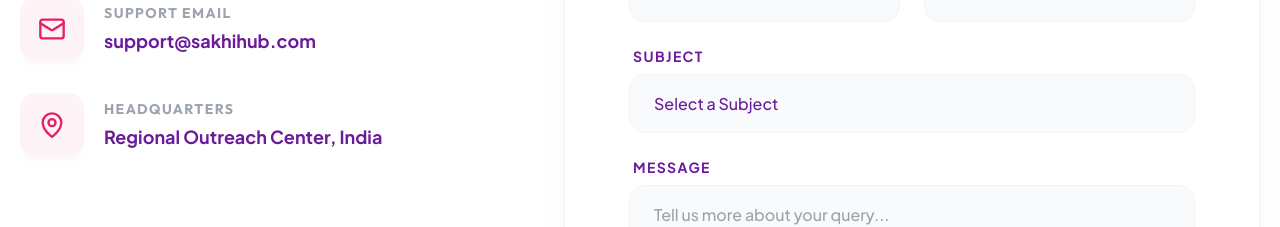
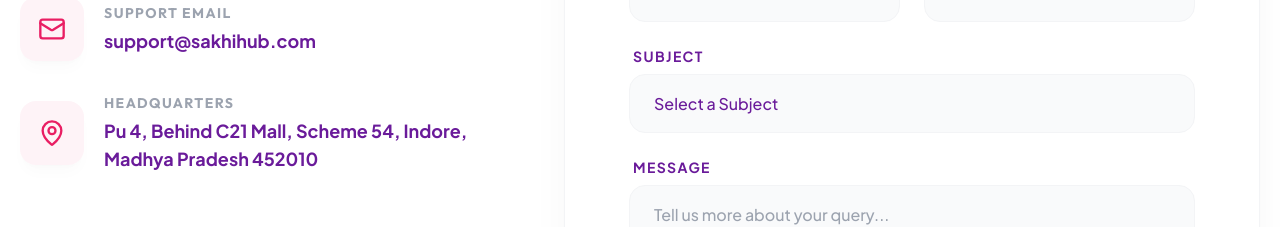
Before and after one commit to adskysolution-oss/sakhihub, a Next.js app: page /contact in a window 1280 px wide. Shown: the part 987-1214 px from the top of the page. Built offline with nearby package versions, Linux system fonts and the light colour scheme; no server answers.

Commit message:
Add contact page

```diff
--- a/src/app/(public)/contact/page.tsx
+++ b/src/app/(public)/contact/page.tsx
@@ -73,7 +73,7 @@
               <div className="grid grid-cols-1 sm:grid-cols-2 lg:grid-cols-1 gap-6 sm:gap-8">
                 {[
                   { title: "Support Email", val: "support@sakhihub.com", icon: Mail, bg: "bg-primary/5", color: "text-primary" },
-                  { title: "Headquarters", val: "Regional Outreach Center, India", icon: MapPin, bg: "bg-primary/5", color: "text-primary" }
+                  { title: "Headquarters", val: "Pu 4, Behind C21 Mall, Scheme 54, Indore, Madhya Pradesh 452010", icon: MapPin, bg: "bg-primary/5", color: "text-primary" }
                 ].map((item, i) => (
                   <div key={i} className="flex flex-col sm:flex-row lg:flex-row items-center gap-4 sm:gap-5 text-center sm:text-left">
                     <div className={`w-14 h-14 sm:w-16 sm:h-16 ${item.bg} ${item.color} rounded-2xl flex items-center justify-center shrink-0 shadow-lg shadow-black/[0.02]`}>
```
